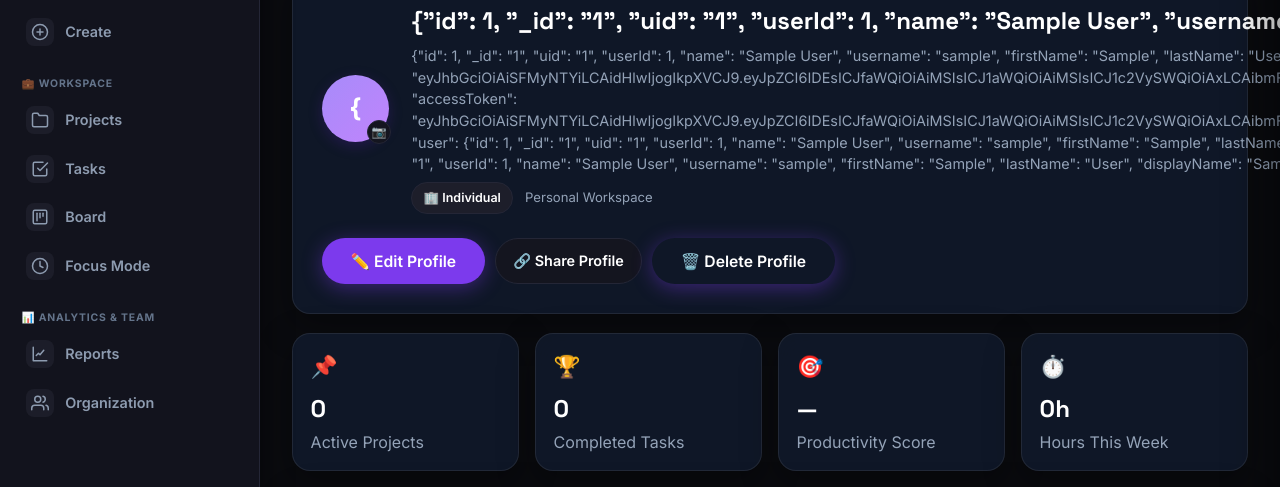
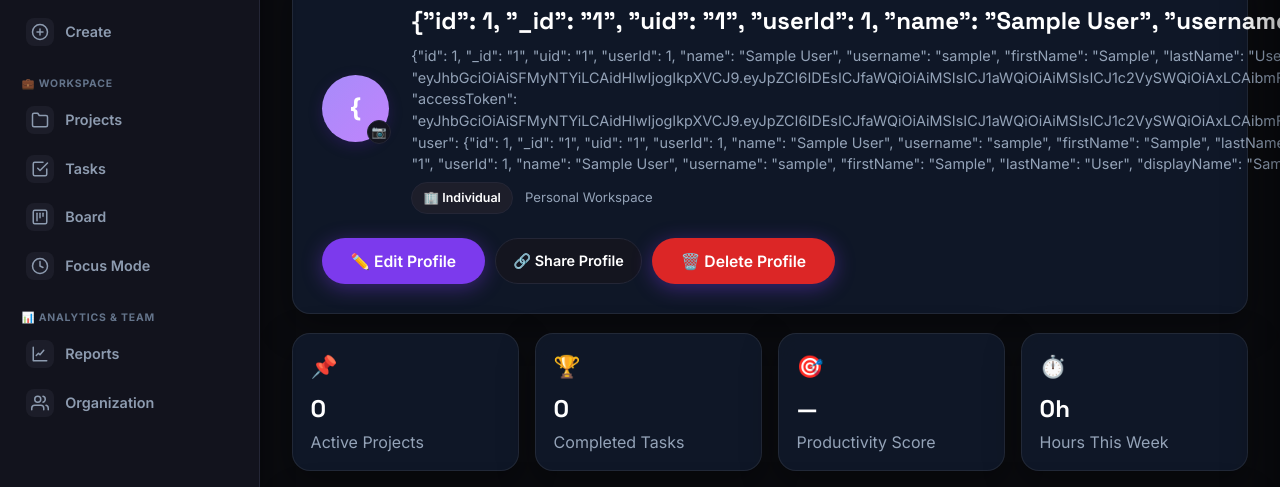
Before and after one commit to mehul-khandelwal26/NexusWeave, a plain HTML site: page pages/profile.html in a window 1280 px wide. Shown: the part 135-622 px from the top of the page. Drawn offline with Linux system fonts and the light colour scheme; no server answers; sample sign-in values are in the browser's storage.

Commit message:
Fix delete profile button visibility in light mode

```diff
--- a/pages/profile.html
+++ b/pages/profile.html
@@ -148,7 +148,7 @@
             <div style="display:flex;gap:0.6rem;flex-wrap:wrap;">
               <button type="button" id="editProfileBtn" class="primary-btn">✏️ Edit Profile</button>
               <button type="button" id="shareProfileBtn" class="ghost-btn">🔗 Share Profile</button>
-              <button type="button" id="deleteProfileBtn" class="primary-btn" style="background: var(--error); border-color: var(--error);">🗑️ Delete Profile</button>
+              <button type="button" id="deleteProfileBtn" class="primary-btn" style="background: #dc2626 !important; border-color: #dc2626 !important; color: #ffffff !important;">🗑️ Delete Profile</button>
             </div>
           </section>
 
```
